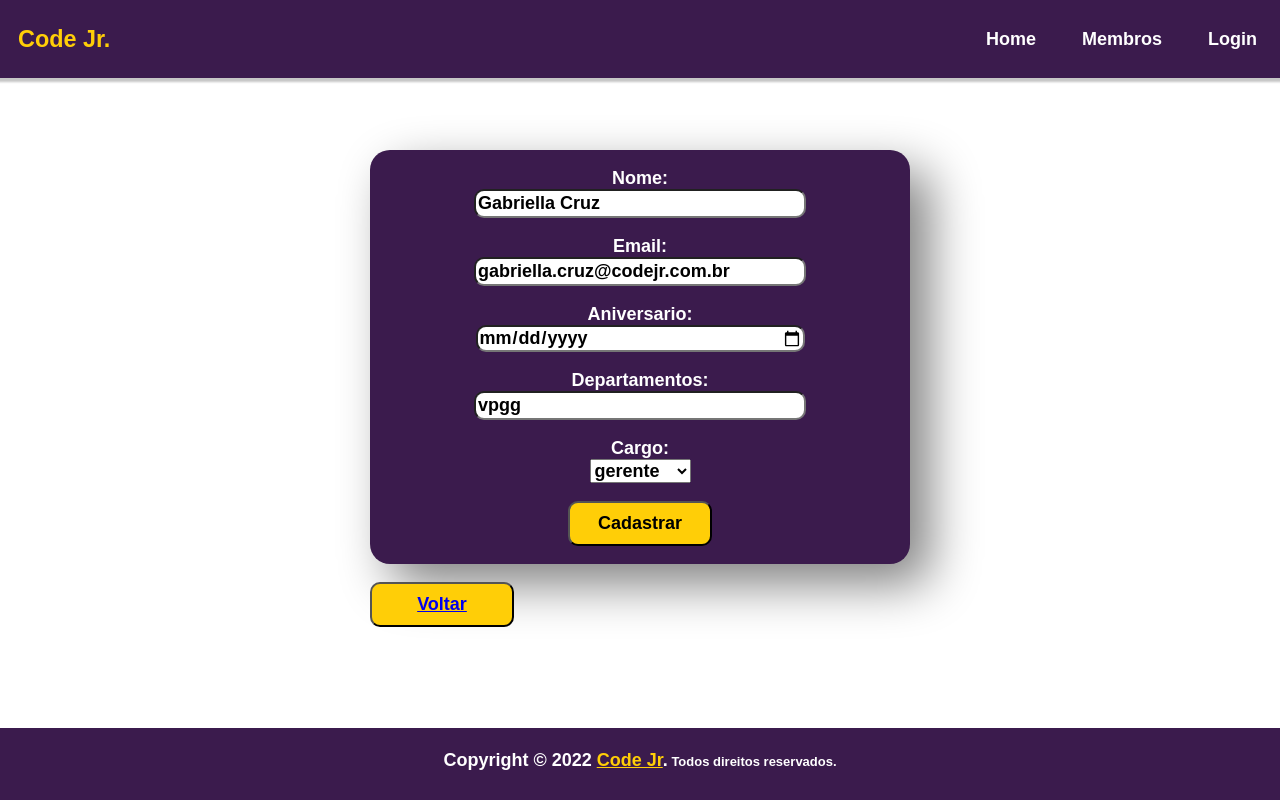
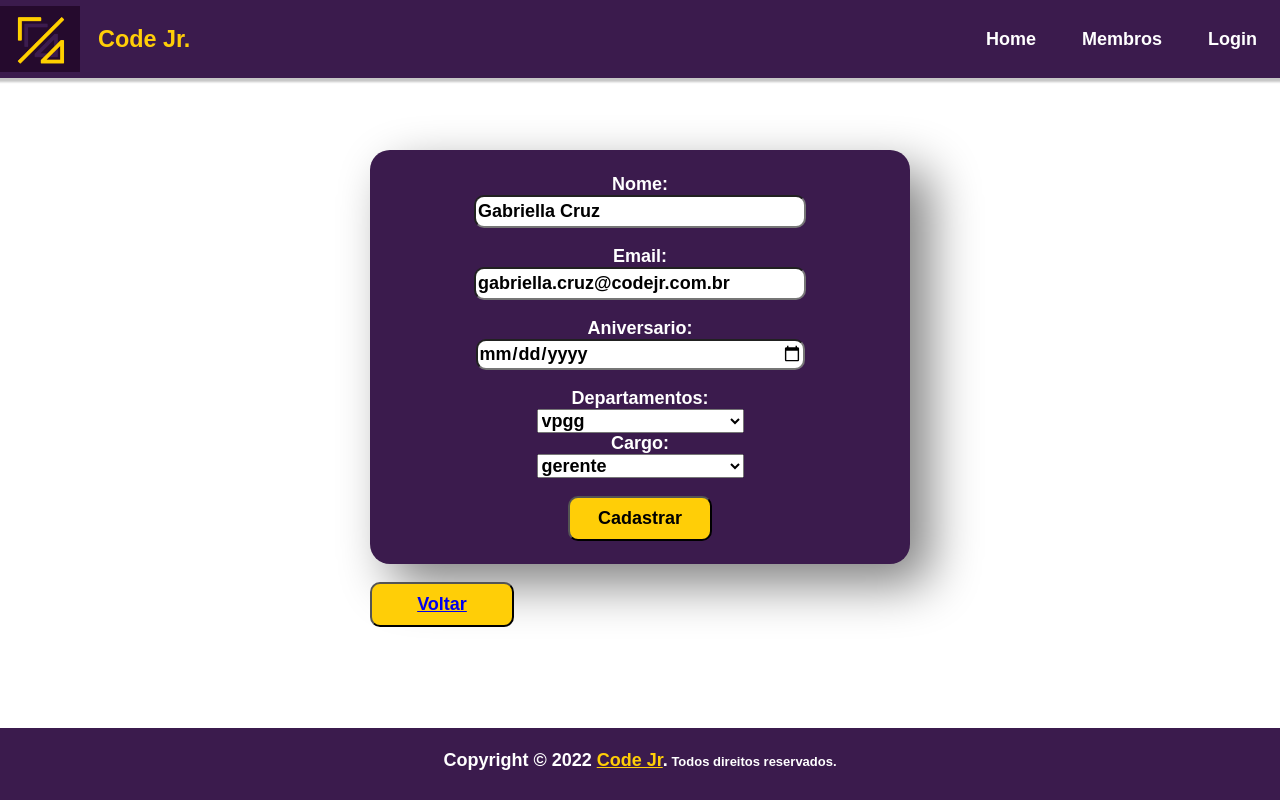
Before and after one commit to GabrielBahia/desafioReact, a React (Create React App) app: page /adm/criar/10 in a window 1280 px wide. Built offline with nearby package versions, Linux system fonts and the light colour scheme; data requests are answered from the project's data file; the HTML template or start-up script is replaced by a standard one.

Commit message:
Commit final

```diff
--- a/api.json
+++ b/api.json
@@ -1,11 +1,31 @@
 {
     "members": [
+        {
+            "id": 1,
+            "name": "Ana Beatriz Lana",
+            "email": "ana.armond@codejr.com.br",
+            "aniversario": "06/10",
+            "departamentos" : [
+                "marketing"
+            ],
+            "cargo": "assessor"
+        },
+        {
+            "id": 2,
+            "name": "Arthur Bonaldi",
+            "email": "arthur.bonaldi@codejr.com.br",
+            "aniversario": "12/12",
+            "departamentos" : [
+                "presidencia"
+            ],
+            "cargo": "diretor"
+        },
         {
             "id": 3,
             "name": "Bernardo Dantas Ortiz",
             "email": "bernardo.ortiz@codejr.com.br",
             "aniversario": "01/28",
-      "departamentos": [
+            "departamentos" : [
                 "projetos"
             ],
             "cargo": "assessor"
@@ -15,7 +35,7 @@
             "name": "Brenner Henrick",
             "email": "brenner.costa@codejr.com.br",
             "aniversario": "09/17",
-      "departamentos": [
+            "departamentos" : [
                 "comercial"
             ],
             "cargo": "assessor"
@@ -25,7 +45,7 @@
             "name": "Daniel Freitas",
             "email": "daniel.freitas@codejr.com.br",
             "aniversario": "04/19",
-      "departamentos": [
+            "departamentos" : [
                 "comercial"
             ],
             "cargo": "assessor"
@@ -35,7 +55,7 @@
             "name": "Fernando Giardini",
             "email": "fernando.giardini@codejr.com.br",
             "aniversario": "06/14",
-      "departamentos": [
+            "departamentos" : [
                 "comercial"
             ],
             "cargo": "diretor"
@@ -45,7 +65,7 @@
             "name": "Frederico Dôndici",
             "email": "frederico.dondici@codejr.com.br",
             "aniversario": "04/27",
-      "departamentos": [
+            "departamentos" : [
                 "vpgg"
             ],
             "cargo": "assessor"
@@ -55,7 +75,7 @@
             "name": "Gabriel Duque",
             "email": "gabrielschiffner@codejr.com.br",
             "aniversario": "08/14",
-      "departamentos": [
+            "departamentos" : [
                 "projetos"
             ],
             "cargo": "gerente"
@@ -65,7 +85,7 @@
             "name": "Gabriel Bahia",
             "email": "gabriel.bahia@codejr.com.br",
             "aniversario": "09/17",
-      "departamentos": [
+            "departamentos" : [
                 "projetos"
             ],
             "cargo": "assessor"
@@ -75,7 +95,7 @@
             "name": "Gabriella Cruz",
             "email": "gabriella.cruz@codejr.com.br",
             "aniversario": "12/09",
-      "departamentos": [
+            "departamentos" : [
                 "vpgg"
             ],
             "cargo": "gerente"
@@ -85,7 +105,7 @@
             "name": "Gustavo Carvalhaes",
             "email": "gustavo.ferreira@codejr.com.br",
             "aniversario": "10/06",
-      "departamentos": [
+            "departamentos" : [
                 "comercial",
                 "projetos"
             ],
@@ -96,7 +116,7 @@
             "name": "Gustavo Coelho Martins",
             "email": "gustavo.martins@codejr.com.br",
             "aniversario": "12/08",
-      "departamentos": [
+            "departamentos" : [
                 "vpgg",
                 "comercial"
             ],
@@ -107,7 +127,7 @@
             "name": "Gustavo Vieira Ribeiro",
             "email": "gustavo.ribeiro@codejr.com.br",
             "aniversario": "06/11",
-      "departamentos": [
+            "departamentos" : [
                 "projetos"
             ],
             "cargo": "gerente"
@@ -117,7 +137,7 @@
             "name": "Henrique Colonese",
             "email": "henrique.colonese@codejr.com.br",
             "aniversario": "10/04",
-      "departamentos": [
+            "departamentos" : [
                 "projetos"
             ],
             "cargo": "gerente"
@@ -127,7 +147,7 @@
             "name": "Isabela Salvador",
             "email": "isabela.salvador@codejr.com.br",
             "aniversario": "07/30",
-      "departamentos": [
+            "departamentos" : [
                 "marketing"
             ],
             "cargo": "assessor"
@@ -137,7 +157,7 @@
             "name": "Isabelly Cristine",
             "email": "isabelly.oliveira@codejr.com.br",
             "aniversario": "05/02",
-      "departamentos": [
+            "departamentos" : [
                 "vpgg"
             ],
             "cargo": "diretor"
@@ -147,7 +167,7 @@
             "name": "João Pedro Banhato",
             "email": "joao.banhato@codejr.com.br",
             "aniversario": "12/19",
-      "departamentos": [
+            "departamentos" : [
                 "vpgg"
             ],
             "cargo": "gerente"
@@ -157,7 +177,7 @@
             "name": "João Pedro Ferreira (Cascata)",
             "email": "joao.ferreira@codejr.com.br",
             "aniversario": "06/26",
-      "departamentos": [
+            "departamentos" : [
                 "projetos"
             ],
             "cargo": "diretor"
@@ -167,7 +187,7 @@
             "name": "Jonatas Dias",
             "email": "jonatas.dias@codejr.com.br",
             "aniversario": "07/21",
-      "departamentos": [
+            "departamentos" : [
                 "marketing"
             ],
             "cargo": "assessor"
@@ -177,7 +197,7 @@
             "name": "Kayan Martins de Freitas",
             "email": "kayan.freitas@codejr.com.br",
             "aniversario": "05/21",
-      "departamentos": [
+            "departamentos" : [
                 "projetos"
             ],
             "cargo": "assessor"
@@ -187,7 +207,7 @@
             "name": "Kleiton Ewerton de Oliveira",
             "email": "kleiton.ewerton@codejr.com.br",
             "aniversario": "07/06",
-      "departamentos": [
+            "departamentos" : [
                 "vpgg"
             ],
             "cargo": "assessor"
@@ -197,7 +217,7 @@
             "name": "Lucas de Oliveira Varino",
             "email": "lucas.varino@codejr.com.br",
             "aniversario": "01/15",
-      "departamentos": [
+            "departamentos" : [
                 "projetos"
             ],
             "cargo": "gerente"
@@ -207,7 +227,7 @@
             "name": "Lucas Henrique de Araújo",
             "email": "lucas.araujo@codejr.com.br",
             "aniversario": "11/11",
-      "departamentos": [
+            "departamentos" : [
                 "vpgg"
             ],
             "cargo": "assessor"
@@ -217,7 +237,7 @@
             "name": "Maria Luísa Riolino",
             "email": "maria.riolino@codejr.com.br",
             "aniversario": "02/15",
-      "departamentos": [
+            "departamentos" : [
                 "marketing"
             ],
             "cargo": "gerente"
@@ -227,7 +247,7 @@
             "name": "Maria Luíza Dornelas",
             "email": "maria.dornelas@codejr.com.br",
             "aniversario": "07/30",
-      "departamentos": [
+            "departamentos" : [
                 "comercial"
             ],
             "cargo": "gerente"
@@ -237,7 +257,7 @@
             "name": "Mariana Siano",
             "email": "mariana.siano@codejr.com.br",
             "aniversario": "04/15",
-      "departamentos": [
+            "departamentos" : [
                 "vpgg"
             ],
             "cargo": "gerente"
@@ -247,7 +267,7 @@
             "name": "Mateus Alves",
             "email": "mateus.alves@codejr.com.br",
             "aniversario": "02/22",
-      "departamentos": [
+            "departamentos" : [
                 "marketing"
             ],
             "cargo": "gerente"
@@ -257,7 +277,7 @@
             "name": "Mateus Leal Costa",
             "email": "matheus.leal@codejr.com.br",
             "aniversario": "11/21",
-      "departamentos": [
+            "departamentos" : [
                 "vpgg"
             ],
             "cargo": "assessor"
@@ -267,7 +287,7 @@
             "name": "Pedro do Couto Filgueiras",
             "email": "pedro.couto@codejr.com.br",
             "aniversario": "03/15",
-      "departamentos": [
+            "departamentos" : [
                 "projetos"
             ],
             "cargo": "assessor"
@@ -277,7 +297,7 @@
             "name": "Pedro Grimaldi Hansel",
             "email": "pedro.grimaldi@codejr.com.br",
             "aniversario": "06/13",
-      "departamentos": [
+            "departamentos" : [
                 "projetos",
                 "comercial"
             ],
@@ -288,26 +308,10 @@
             "name": "Rafael de Oliveira Zimbrão",
             "email": "rafael.zimbrao@codejr.com.br",
             "aniversario": "06/22",
-      "departamentos": [
+            "departamentos" : [
                 "marketing"
             ],
             "cargo": "assessor"
-    },
-    {
-      "name": "teste",
-      "email": "te@a",
-      "aniversario": "2022-09-14",
-      "departamentos": "vpgg",
-      "cargo": "gerente",
-      "id": 32
-    },
-    {
-      "name": "testee",
-      "email": "testee2@2",
-      "aniversario": "2022-09-08",
-      "departamentos": "projetos vpgg",
-      "cargo": "gerente",
-      "id": 33
         }
     ]
 }
--- a/src/components/FormMembro/index.js
+++ b/src/components/FormMembro/index.js
@@ -3,7 +3,6 @@ import { useEffect, useState } from "react"
 import { useParams } from "react-router-dom"
 import axios from 'axios';
 import { Link as RouterLink } from 'react-router-dom'
-
 
 export default function FormMembro() {
 
@@ -12,7 +11,7 @@ export default function FormMembro() {
     useEffect(() => {
         if (parametros.id) {
             axios.get(`http://localhost:3000/members/${parametros.id}`)
-                .then( (resposta) => {
+                .then((resposta) => {
                     setName(resposta.data.name)
                     setEmail(resposta.data.email)
                     setAniversario(resposta.data.aniversario)
@@ -21,7 +20,7 @@ export default function FormMembro() {
                 })
         }
 
-    }, [parametros])
+    }, [])
 
     const [name, setName] = useState('')
     const [email, setEmail] = useState('')
@@ -32,7 +31,7 @@ export default function FormMembro() {
     const aoSubmeterForm = (evento) => {
         evento.preventDefault()
 
-        if(parametros.id){
+        if (parametros.id) {
             axios.put(`http://localhost:3000/members/${parametros.id}`, {
                 name: name,
                 email: email,
@@ -87,17 +86,23 @@ export default function FormMembro() {
                         required type="date"
                     />
 
-                    <label className={estilos.label1} for="departamentos">Departamentos:</label>
-                    <input value={departamentos}
-                            onChange={evento => setDepartamentos(evento.target.value)}
-                            className={estilos.input1}
-                            required type="text"
-                    />
+                    <label for="departamentos">Departamentos:</label>
+                    <select value={departamentos} id="departamentos"
+                        onChange={evento => setDepartamentos(evento.target.value)}>
+                        <option selected>Selecione uma opção</option>
+                        <option for="departamentos" id="projetos" name="projetos" value="projetos">projetos</option>
+                        <option for="departamentos" id="vpgg" name="vpgg" value="vpgg">vpgg</option>
+                        <option for="departamentos" id="comercial" name="comercial" value="comercial">comercial</option>
+                        <option for="departamentos" id="marketing" name="marketing" value="marketing">marketing</option>
+                        <option for="departamentos" id="presidencia" name="presidencia" value="presidencia">presidencia</option>
+                    </select>
+
 
                     <label for="cargo">Cargo:</label>
                     <select value={cargo}
                         onChange={evento => setCargo(evento.target.value)}
-                            required id="cargo">
+                         id="cargo">
+                        <option selected>Selecione uma opção</option>
                         <option for="cargo" id="assessor" name="assessor" value="assessor">assessor</option>
                         <option for="cargo" id="gerente" name="gerente" value="gerente">gerente</option>
                         <option for="cargo" id="diretor" name="diretor" value="diretor">diretor</option>
--- a/src/components/NavBar/index.js
+++ b/src/components/NavBar/index.js
@@ -6,6 +6,7 @@ export default function Navbar() {
 
   return (
     <nav className="navigation">
+      <img src="/img/logoCode.png" width={80} alt="Banner" />
       <a href="/" className="brand-name">
         Code Jr.
       </a>
--- a/src/components/SecaoContato/SecaoContato.module.css
+++ b/src/components/SecaoContato/SecaoContato.module.css
@@ -6,6 +6,10 @@
     justify-content: center;
     align-items: center;
     box-shadow: 20px 20px 50px grey;
+}
+
+.titleStyle {
+    font-size: x-large;
 }
 
 .container {
--- a/src/components/SecaoContato/index.js
+++ b/src/components/SecaoContato/index.js
@@ -5,7 +5,7 @@ export default function SecaoContato() {
   return (
     <section>
       <div className={estilos.secaoContatoArea}>
-        <div> <h1>Entre em contato </h1> </div>
+        <div> <h1 className={estilos.titleStyle}>Entre em contato </h1> </div>
         <div className={estilos.container}>
           <div class="item">Telefone: </div>
           <div class="item">(31) 98229-3024</div>
--- a/src/components/ViewMembro/index.js
+++ b/src/components/ViewMembro/index.js
@@ -21,7 +21,7 @@ export default function ViewMembro() {
                 })
         }
 
-    }, [parametros])
+    }, [])
 
     const [name, setName] = useState('')
     const [email, setEmail] = useState('')
```
Lines whose indentation alone changed are shown as unchanged.
